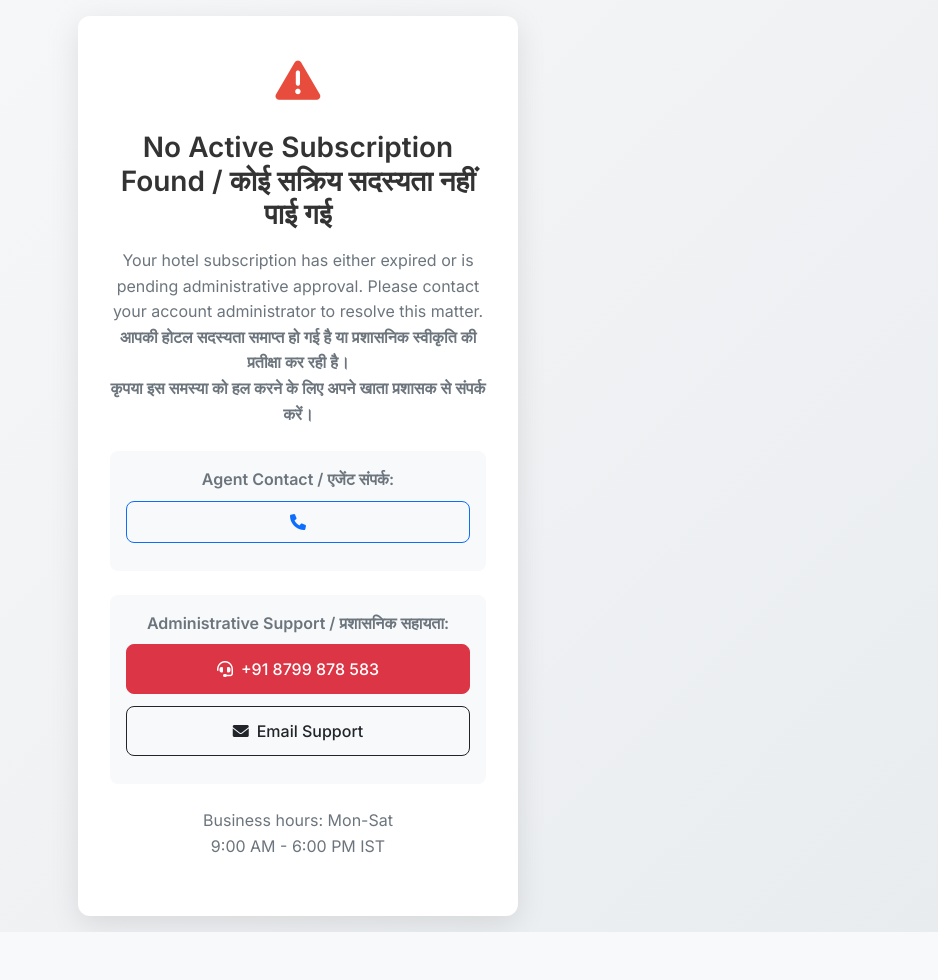
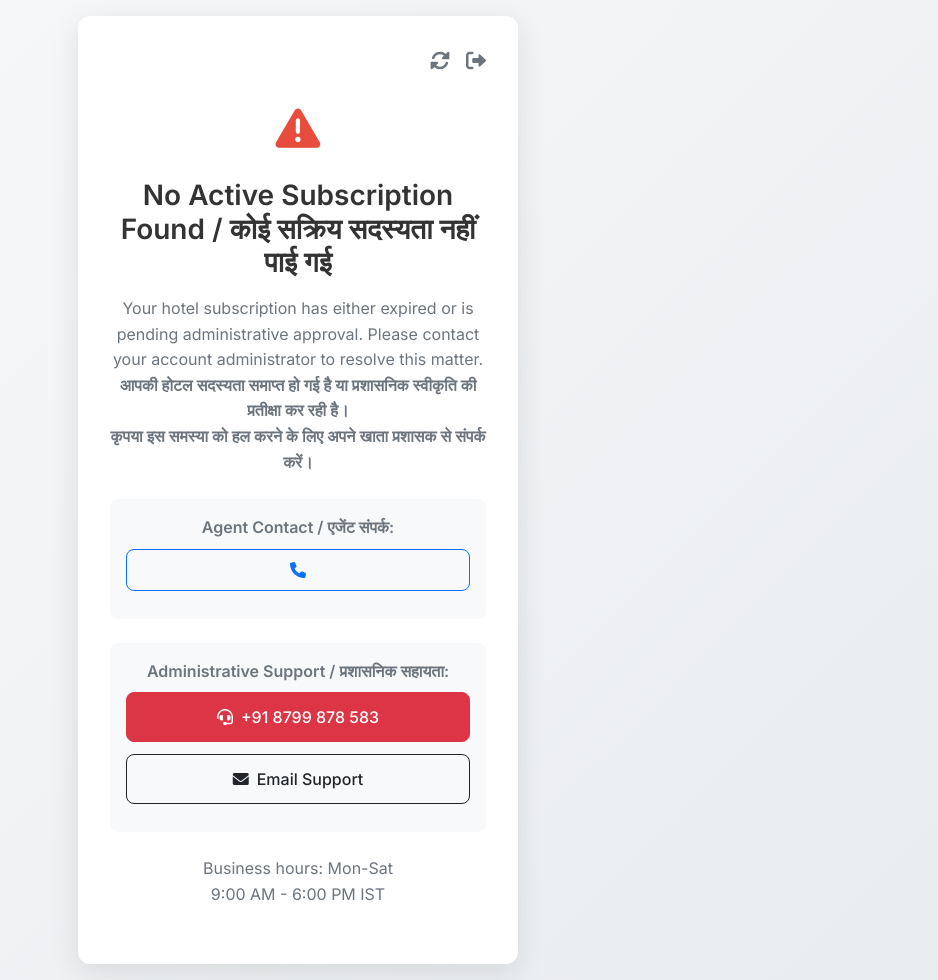
Before and after one commit to saad1901/restraunt, a Django app: template templates/notallowed.html in a window 1280 px wide. Shown: the whole page, without its empty margins (342-1280 px from the left). Before the commit the page ends 932 px from the top, so only its background shows below. Run offline with Django 3.2, Linux system fonts and the light colour scheme; the template is opened without the code that fills it, so the values that code supplies are empty.

Commit message:
v15 added logout and refresh buttons in NOt ALLowed Page

```diff
--- a/templates/notallowed.html
+++ b/templates/notallowed.html
@@ -105,6 +105,15 @@
 <body>
   <div class="card">
     <div class="card-body">
+      <div class="d-flex justify-content-end gap-3 mb-4">
+        <a href="#" onclick="window.location.reload(); return false;" class="text-secondary text-decoration-none">
+          <i class="fas fa-sync-alt fa-lg"></i>
+        </a>
+        <a href="{% url 'logout' %}" class="text-secondary text-decoration-none">
+          <i class="fas fa-sign-out-alt fa-lg"></i>
+        </a>
+      </div>
+
       <div class="status-icon">
         <i class="fas fa-exclamation-triangle"></i>
       </div>
```
Also changed, not shown: db.sqlite3.
